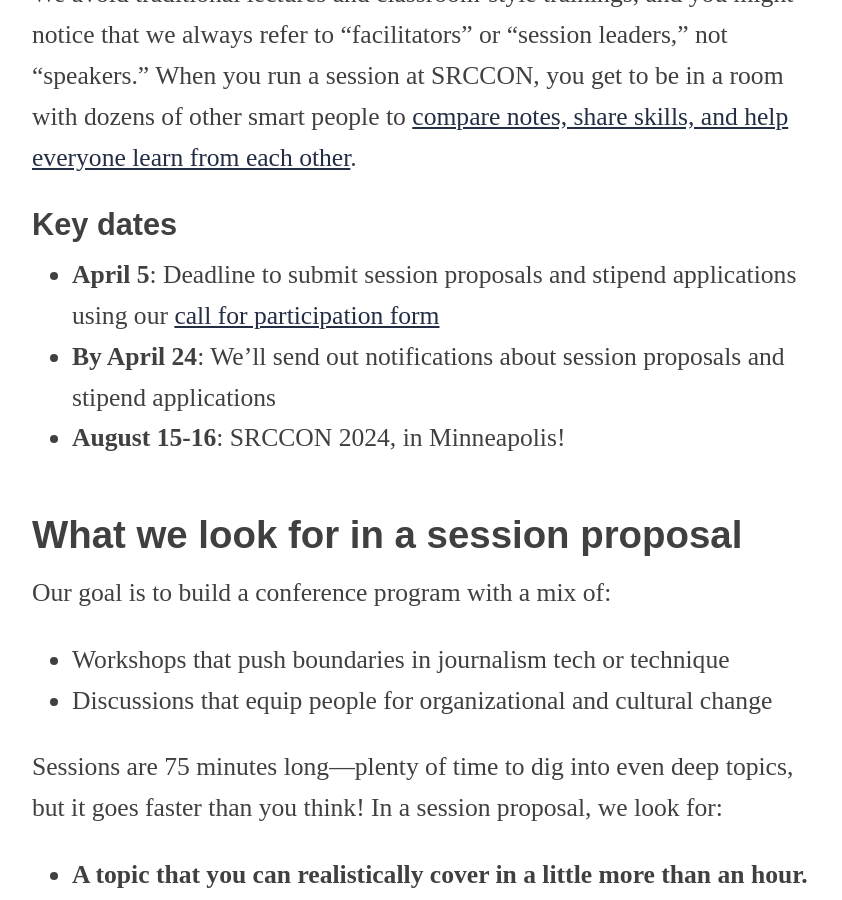
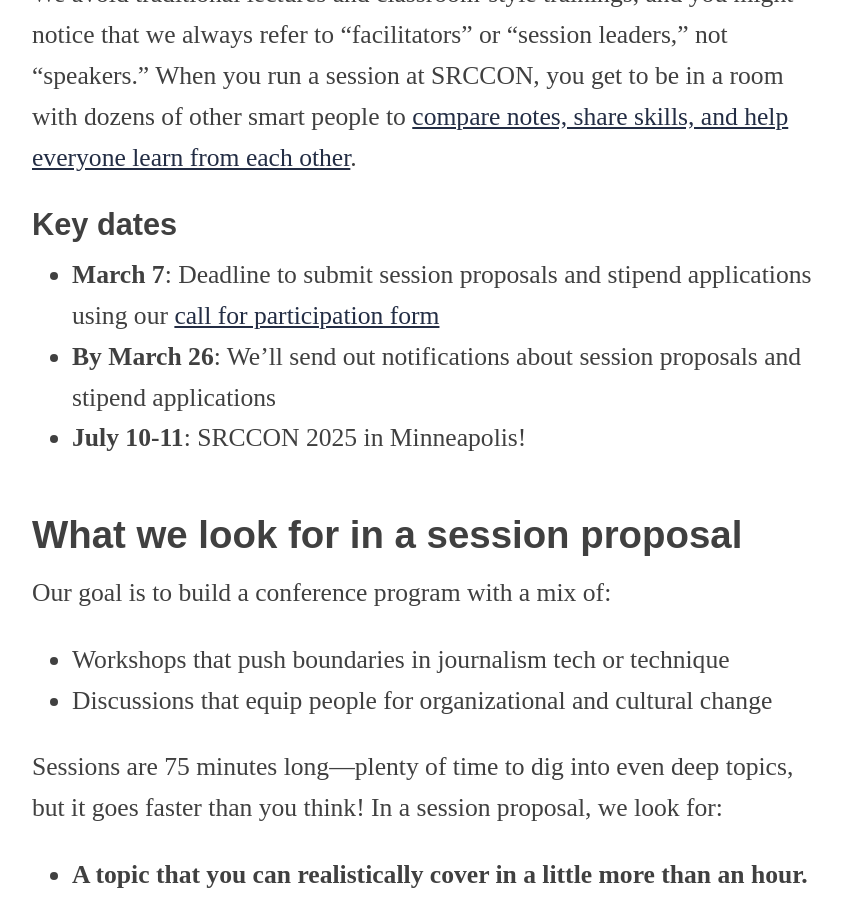
Before and after one commit to OpenNews/srccon-2025, a Jekyll site: the page built from session_proposal_guide.md, in a window 1280 px wide and 900 px high, scrolled down 1804 px. Shown: the whole window, without its empty margins (208-1050 px from the left). Built offline with Jekyll 4.4.1, drawn with Linux system fonts in a browser that asks for light colours; some web fonts are replaced.

Commit message:
updates for CFP launch

```diff
--- a/session_proposal_guide.md
+++ b/session_proposal_guide.md
@@ -30,9 +30,9 @@ We avoid traditional lectures and classroom-style trainings, and you might notic
 
 #### Key dates
 
-* **April 5**: Deadline to submit session proposals and stipend applications using our [call for participation form](/participation/form/)
-* **By April 24**: We'll send out notifications about session proposals and stipend applications
-* **August 15-16**: SRCCON 2024, in Minneapolis!
+* **March 7**: Deadline to submit session proposals and stipend applications using our [call for participation form](/participation/form/)
+* **By March 26**: We'll send out notifications about session proposals and stipend applications
+* **July 10-11**: SRCCON 2025 in Minneapolis!
 
 
 <span id="what-we-look-for"></span>
@@ -83,7 +83,7 @@ We don't consult a list of trends to figure out which sessions to invite; we wan
 
 #### What kind of planning support is there for session facilitators?
 
-If your session is selected, we'll support you throughout your planning process. That starts as soon as we confirm your session for the program, when we'll share [a Facilitator Guide that should look a lot like this one](https://2023.srccon.org/facilitators/).
+If your session is selected, we'll support you throughout your planning process. That starts as soon as we confirm your session for the program, when we'll share [a Facilitator Guide that should look a lot like this one](https://2024.srccon.org/facilitators/).
 
 We'll check in with you to ask about scheduling needs, make sure you're happy with your session name and description, and offer any feedback you need on your session plan. We're always happy to jump on a call to talk through any questions or brainstorms that come up.
 
```
Also changed, not shown: other parts of session_proposal_guide.md (+1 -0 lines), participation_form.md (+2 -2 lines), sponsors.md (+1 -1 lines), sponsors_about.md (+1 -1 lines).
